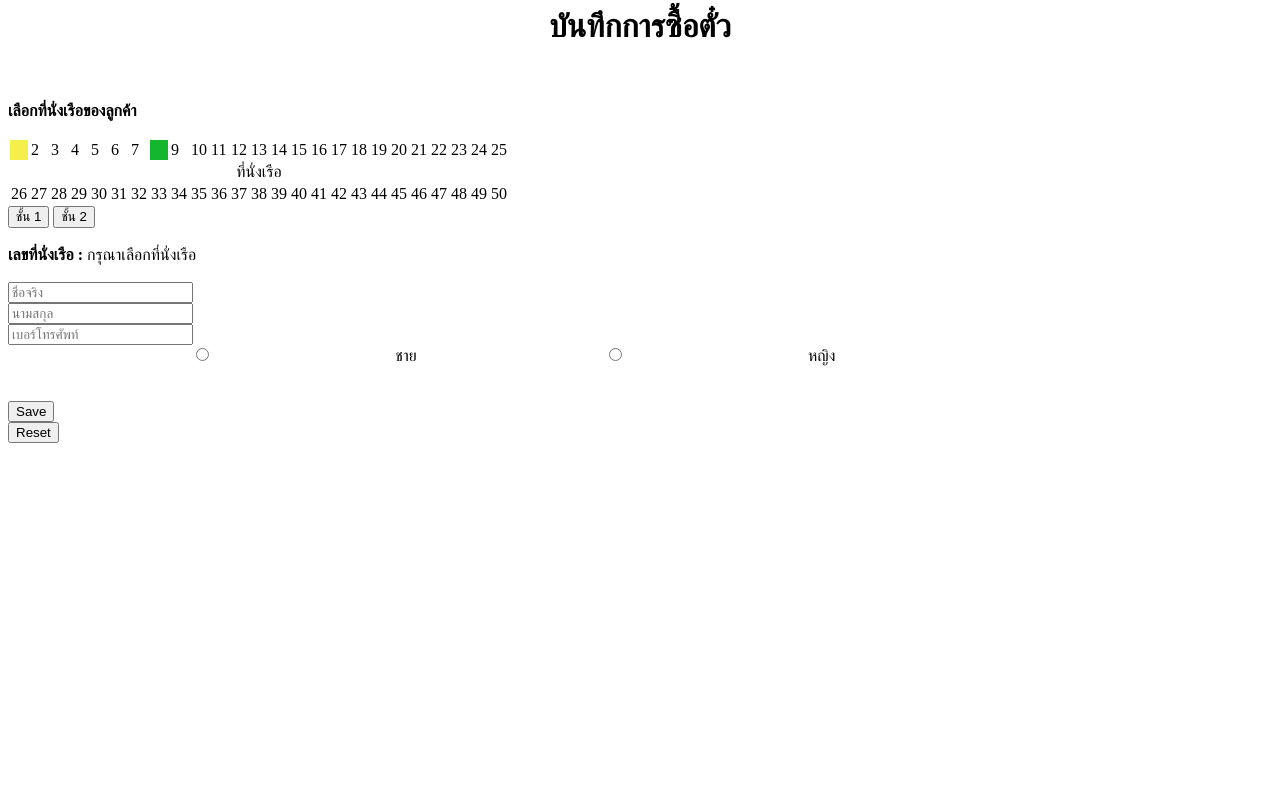
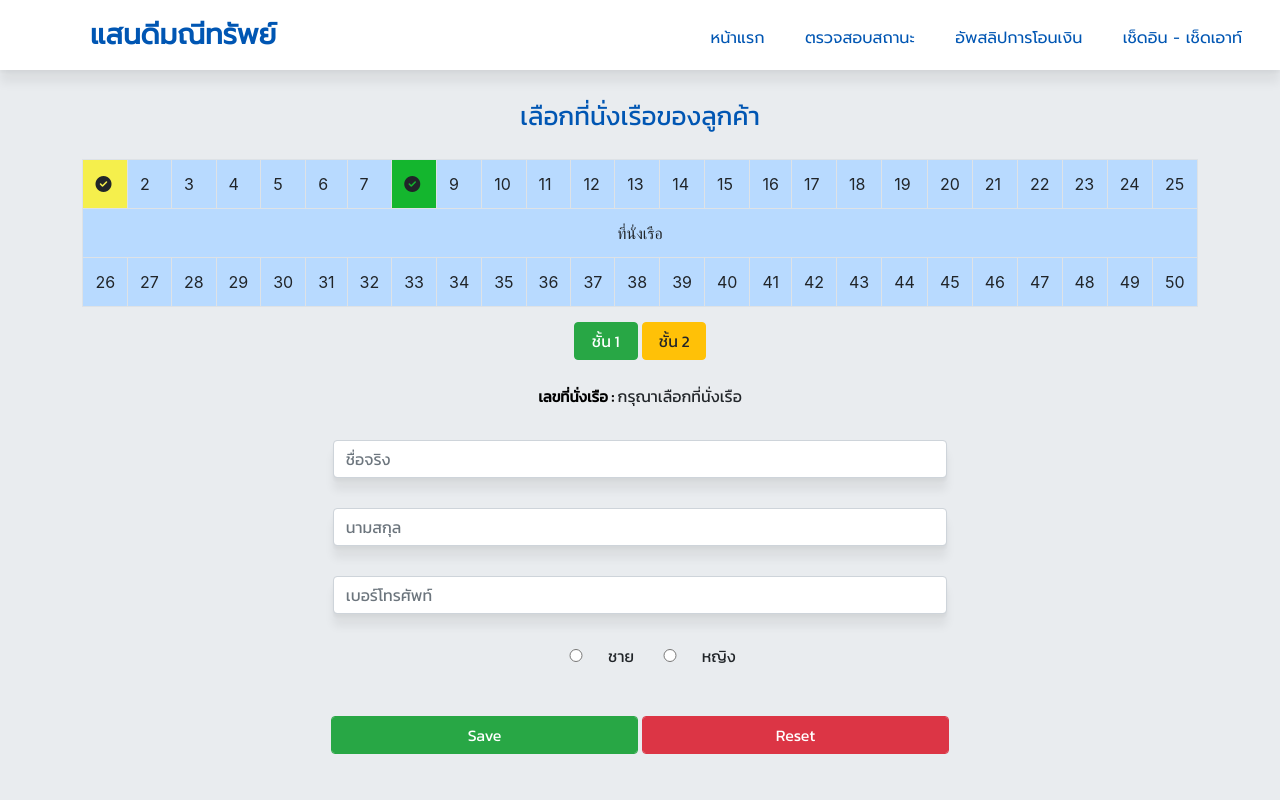
Before and after one commit to pstpmn/Senior-Project---PSU, a PHP site: page /project/index_page_2.php in a window 1280 px wide. Run offline with PHP 8.4, Linux system fonts and the light colour scheme; some libraries are stand-ins or nearby versions.

Commit message:
Add files via upload

```diff
--- a/project/css/footer.css
+++ b/project/css/footer.css
@@ -16,7 +16,7 @@
  }
 
  .has1 {
-     background-color: #e7e7e7;
+     background-color: #e9ecef;
      ;
  }
 
@@ -45,6 +45,11 @@
  button[class="btn btn-success"],
  button[class="btn btn-warning"] {
      width: 24%;
+     font-family: 'Kanit', sans-serif;
+ }
+
+ button[class="btn btn-info"] {
+     width: 20%;
      font-family: 'Kanit', sans-serif;
  }
 
@@ -77,6 +82,9 @@
          margin-bottom: 30px;
          width: 90%;
      }
+     button[class="btn btn-info"] {
+         width: 90%;
+     }
  }
 
  @media (max-width: 590px) {
--- a/project/css/header.css
+++ b/project/css/header.css
@@ -7,7 +7,7 @@
 }
 
 body {
-    font-family: montserrat;
+    font-family: 'Kanit', sans-serif;
 }
 
 nav {
@@ -21,6 +21,7 @@ nav {
 label.logo {
     color: #0056b3;
     font-size: 28px;
+    font-family: 'Prompt', sans-serif;
     line-height: 70px;
     padding: 0 90px;
     font-weight: bold;
@@ -40,6 +41,7 @@ nav ul li {
 nav ul li a {
     color: #0056b3;
     font-size: 16px;
+    font-family: 'Prompt', sans-serif;
     padding: 7px 13px;
     border-radius: 3px;
     text-transform: uppercase;
--- a/project/css/index.css
+++ b/project/css/index.css
@@ -60,6 +60,7 @@
 
  .box p {
      padding-left: 25px;
+     font-family: 'Prompt', sans-serif;
  }
 
  .container .box button {
@@ -73,10 +74,12 @@
      margin-left: 25px;
      margin-bottom: 30px;
      margin-right: 10px;
+     font-family: 'Prompt', sans-serif;
  }
 
  .box select[name=list] {
      margin-left: 25px;
+     font-family: 'Prompt', sans-serif;
  }
 
  select[class=form-control] {
@@ -98,6 +101,7 @@
      background-color: #d7dae6;
      width: 100%;
      font-size: 20px auto;
+     font-family: 'Prompt', sans-serif;
      margin: 5 auto;
  }
 
--- a/project/header.php
+++ b/project/header.php
@@ -9,6 +9,7 @@
             <link rel="stylesheet" href="css/show_information.css">
             <link rel="stylesheet" href="css/footer.css">
             <link href="//maxcdn.bootstrapcdn.com/bootstrap/4.1.1/css/bootstrap.min.css" rel="stylesheet" id="bootstrap-css">
+            <link href="https://mdbootstrap.com/docs/jquery/components/buttons/">
             <script src="https://kit.fontawesome.com/a076d05399.js"></script>
 
             <title>Sandmaneetpup</title>
--- a/project/index_page_2.php
+++ b/project/index_page_2.php
@@ -1,8 +1,9 @@
+<?php include('header.php');?>
 <!-- Body Implement -->
 <style>
     input[type='radio'] {
         display: inline;
-        width: 30%;
+        width: 5%;
     }
 
     .tableSet {
@@ -12,15 +13,46 @@
     td {
         cursor: pointer;
     }
+
+    button[class="form-control btn btn-success"],
+    button[class="form-control btn btn-danger"] {
+         width: 24%;
+         margin-bottom: 10px;
+     }
+
+    button[class="btn btn-success"],
+    button[class="btn btn-warning"]{
+         width: 5%;
+     }
+     table[class="table table-bordered table-primary"]{
+         width: 80%;
+         margin-bottom: 15px;
+     }
+     .font{
+         font-family: 'Kanit', sans-serif;
+     }
+
+    @media (max-width: 890px) {
+    button[class="form-control btn btn-success"],
+    button[class="form-control btn btn-danger"] {
+         width: 90%;
+         margin-bottom: 10px;
+     }
+    button[class="btn btn-success"],
+    button[class="btn btn-warning"]{
+         width: 15%;
+     }
+     input[type='radio'] {
+        display: inline;
+        width: 20%;
+    }
+    }
+
 </style>
 
-<div id="layoutSidenav_content">
-    <main>
-        <div class="container-fluid">
-            <h1 class="mt-4">
-                <center>บันทึกการซื้อตั๋ว</center>
-            </h1><br><br>
-            <b>เลือกที่นั่งเรือของลูกค้า</b><br><br>
+    <center>
+           <body class="has1">
+            <h3 class="has3">เลือกที่นั่งเรือของลูกค้า</h3>
             <div class="tableSet" id="tableSet">
                 <table class="table table-bordered table-primary">
                     <?php
@@ -41,20 +73,27 @@
                 </table>
             </div>
 
-            <button id="floorOneBtn" class="btn btn-warning" onclick="floorOne()">ชั้น 1</button> <button id="floorTwoBtn" class="btn btn-warning" onclick="floorTwo()">ชั้น 2</button>
+            <button id="floorOneBtn" class="btn btn-success" onclick="floorOne()" >ชั้น 1</button>
+            <button id="floorTwoBtn" class="btn btn-warning" onclick="floorTwo()" >ชั้น 2</button>
 
             <br><br>
-            <b>เลขที่นั่งเรือ :</b> <label>กรุณาเลือกที่นั่งเรือ</label> <br><br>
-            <input type="text" class="form-control" placeholder="ชื่อจริง"><br>
-            <input type="text" class="form-control" placeholder="นามสกุล"><br>
-            <input type="number" class="form-control" placeholder="เบอร์โทรศัพท์"><br>
-            <input type="radio" class="form-control">ชาย
-            <input type="radio" class="form-control">หญิง
-            <br><br><br><button class="form-control btn-success">Save</button>
-            <br><button class="form-control btn-danger">Reset</button>
+            <div class="font">
+                <b>เลขที่นั่งเรือ :</b> <label>กรุณาเลือกที่นั่งเรือ</label> <br><br>
+                <input type="text" class="form-control" placeholder="ชื่อจริง">
+                <input type="text" class="form-control" placeholder="นามสกุล">
+                <input type="number" class="form-control" placeholder="เบอร์โทรศัพท์">
+                <input type="radio">ชาย
+                <input type="radio">หญิง
+                <br><br><br>
+                <a href='show_information.php'>
+                <button type="button" class="form-control btn btn-success">Save</button>
+                </a>
+                <button type="button" class="form-control btn btn-danger">Reset</button>
+            </div>
         </div>
-    </main>
+
     <br>
+    </center>
 
     <script>
         document.getElementById("floorOneBtn").setAttribute("class","btn btn-success");
@@ -120,7 +159,8 @@
                         }
                         echo "</tr>";
                     }
-                    ?></table>"}
+                    ?>
+        </table>"}
     </script>
 
 
--- a/project/status.php
+++ b/project/status.php
@@ -11,7 +11,7 @@
 
 
 
-            <button type="button" class="btn btn-primary">ตกลง</button>
+            <a href='show_information.php'><button type="button" class="btn btn-primary">ตกลง</button>
             <a href='index.php'><button type="button" class="btn btn-danger">กลับไปยังหน้าแรก</button></a>
         </div>
         </center>
```
Also changed, not shown: project/show_information.php (+90 -4 lines).
